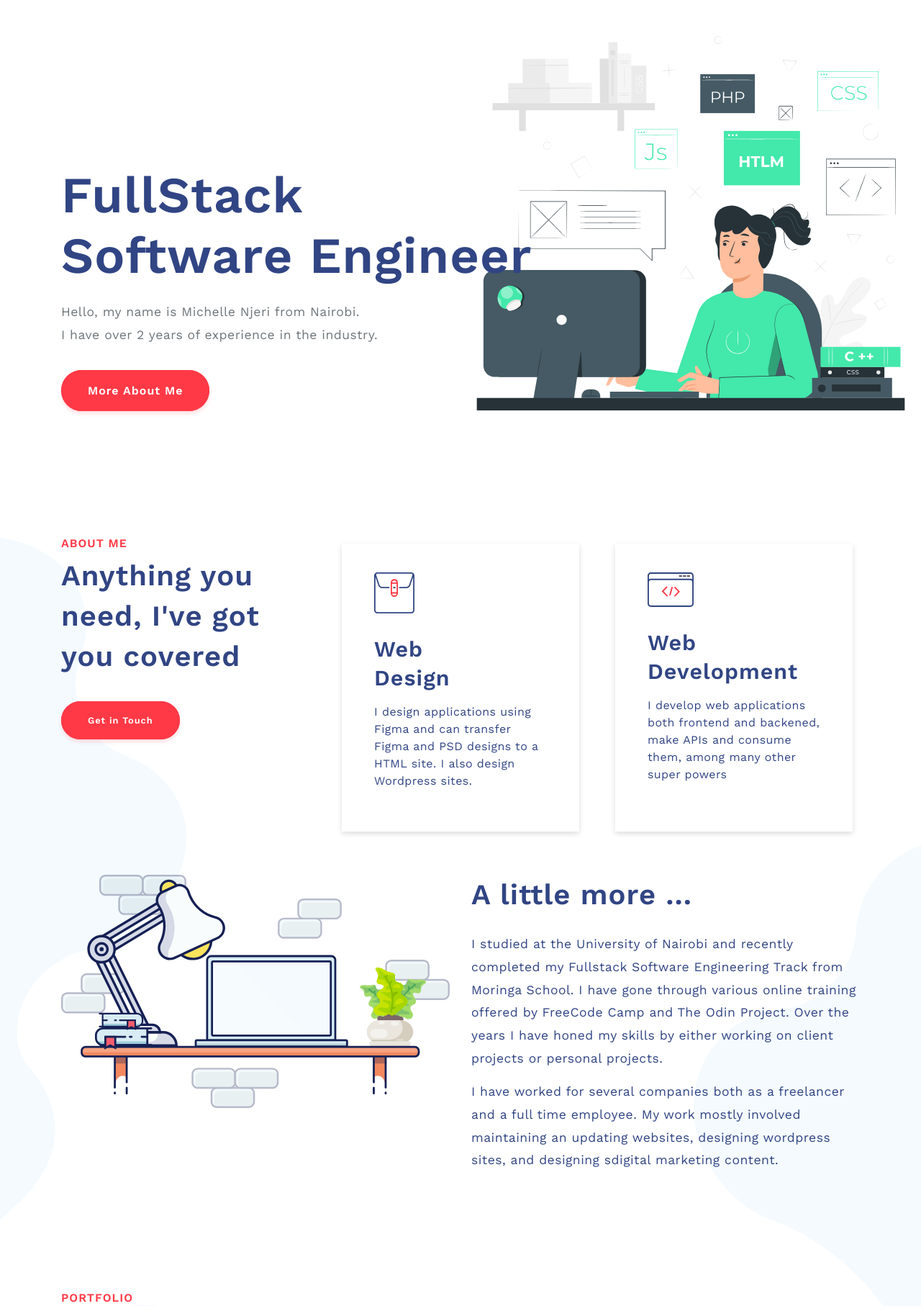
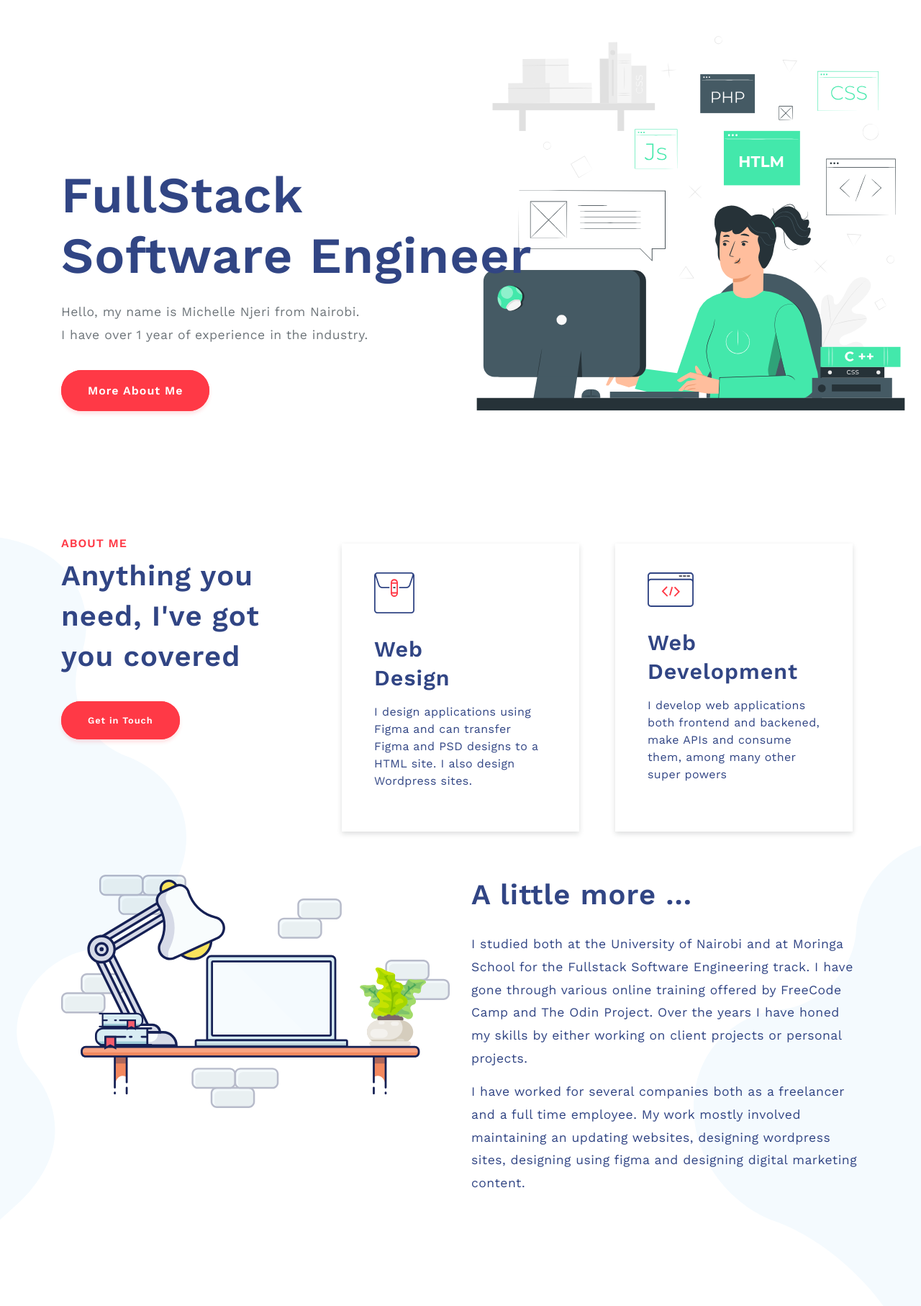
Before and after one commit to vantablanta/upgraded, a Django app: page / in a window 1280 px wide. Shown: the part 131-1945 px from the top of the page at 72% size. Run offline with Django 4.2, Linux system fonts and the light colour scheme; data that the repository does not hold is empty; some libraries are stand-ins or nearby versions.

Commit message:
fix: grammar fixes.

```diff
--- a/app/templates/index.html
+++ b/app/templates/index.html
@@ -10,7 +10,7 @@
       <!-- Hero Title -->
       <h1>FullStack<br>Software Engineer</h1>
       <!-- Hero Title Info -->
-      <p>Hello, my name is Michelle Njeri from Nairobi. <br>I have over 2 years of experience in the industry.</p>
+      <p>Hello, my name is Michelle Njeri from Nairobi. <br>I have over 1 year of experience in the industry.</p>
       <div class="hero-btns">
         <!-- Hero Btn First -->
         <a data-scroll href="#about-us">More About Me</a>
@@ -75,13 +75,13 @@
       </div>
       <div class="col-12 col-sm-12 col-lg-6">
         <h2>A little more ...<br></h2>
-        <p>I studied at the University of Nairobi and recently completed my Fullstack Software Engineering Track from Moringa School.
+        <p>I studied both at the University of Nairobi and at Moringa School for the Fullstack Software Engineering track.
           I have gone through various online training offered by FreeCode Camp and The Odin Project. Over the years I have honed my skills
           by either working on client projects or personal projects.
         </p>
         <p>I have worked for several companies both as a freelancer and a full time employee.
-          My work mostly involved maintaining an updating websites, designing wordpress sites, and designing
-          sdigital marketing content.
+          My work mostly involved maintaining an updating websites, designing wordpress sites, designing using figma and designing
+          digital marketing content.
         </p>
       </div>
     </div>
```
